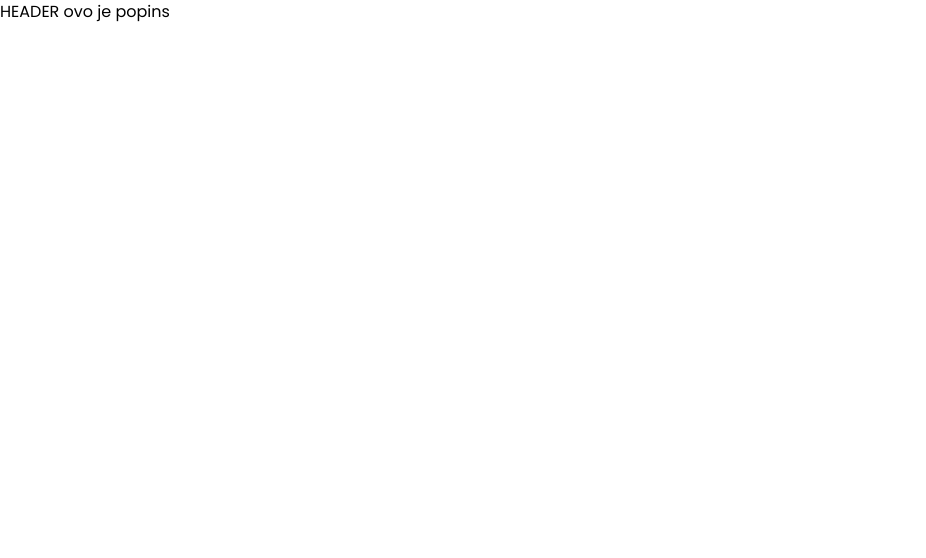
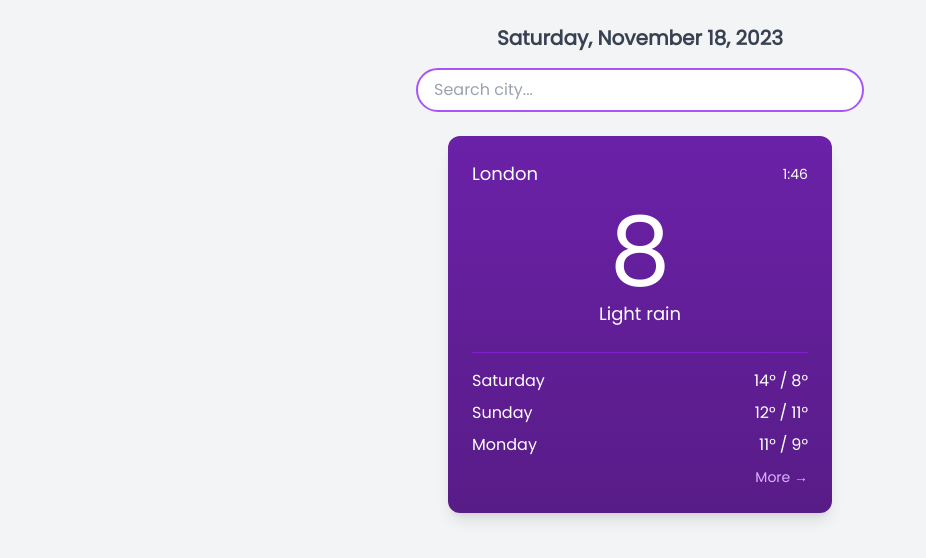
Before and after one commit to nevenMitrovic/weather-app, a Vue app: page / in a window 1280 px wide. Shown: the top 558 px of the page, without its empty margins (0-926 px from the left). Built offline with nearby package versions, Linux system fonts and the light colour scheme.

Commit message:
UI pocetna postavka

```diff
--- a/src/App.vue
+++ b/src/App.vue
@@ -1,9 +1,58 @@
 <template>
-  <div>
-    <Header />
+  <div class="flex flex-col items-center p-6 min-h-screen bg-gray-100">
+    <!-- Date Display -->
+    <div class="text-xl font-semibold text-gray-700 mb-4">
+      Saturday, November 18, 2023
+    </div>
+
+    <!-- Search Bar -->
+    <div class="w-full max-w-md mb-6">
+      <input
+        v-model="search"
+        type="text"
+        placeholder="Search city..."
+        class="w-full px-4 py-2 border-2 border-purple-500 rounded-full focus:outline-none focus:border-purple-700 transition-colors"
+      />
+    </div>
+
+    <!-- Weather Card -->
+    <div class="bg-gradient-to-b from-purple-800 to-purple-900 text-white p-6 rounded-xl shadow-lg w-full max-w-sm">
+      <div class="flex justify-between items-center mb-4">
+        <div class="text-lg font-medium">London</div>
+        <div class="text-sm">1:46</div>
+      </div>
+      <div class="flex flex-col items-center">
+        <div class="text-8xl font-light">8</div>
+        <div class="text-lg mb-2">Light rain</div>
+      </div>
+
+      <!-- Weekly Forecast -->
+      <div class="mt-4 border-t border-purple-700 pt-4">
+        <div class="flex justify-between mb-2">
+          <div>Saturday</div>
+          <div class="flex items-center space-x-1">
+            <span>14°</span><span>/</span><span>8°</span>
+          </div>
+        </div>
+        <div class="flex justify-between mb-2">
+          <div>Sunday</div>
+          <div class="flex items-center space-x-1">
+            <span>12°</span><span>/</span><span>11°</span>
+          </div>
+        </div>
+        <div class="flex justify-between mb-2">
+          <div>Monday</div>
+          <div class="flex items-center space-x-1">
+            <span>11°</span><span>/</span><span>9°</span>
+          </div>
+        </div>
+        <div class="text-right">
+          <button class="text-sm text-purple-300 hover:text-purple-400">More &rarr;</button>
+        </div>
+      </div>
+    </div>
   </div>
 </template>
 
 <script setup lang="ts">
-import Header from '@/components/Common/Header.vue';
 </script>
--- a/src/components/Common/Header.vue
+++ /dev/null
@@ -1,5 +0,0 @@
-<template>
-  <div>
-    <p>HEADER ovo je popins</p>
-  </div>
-</template>
```
